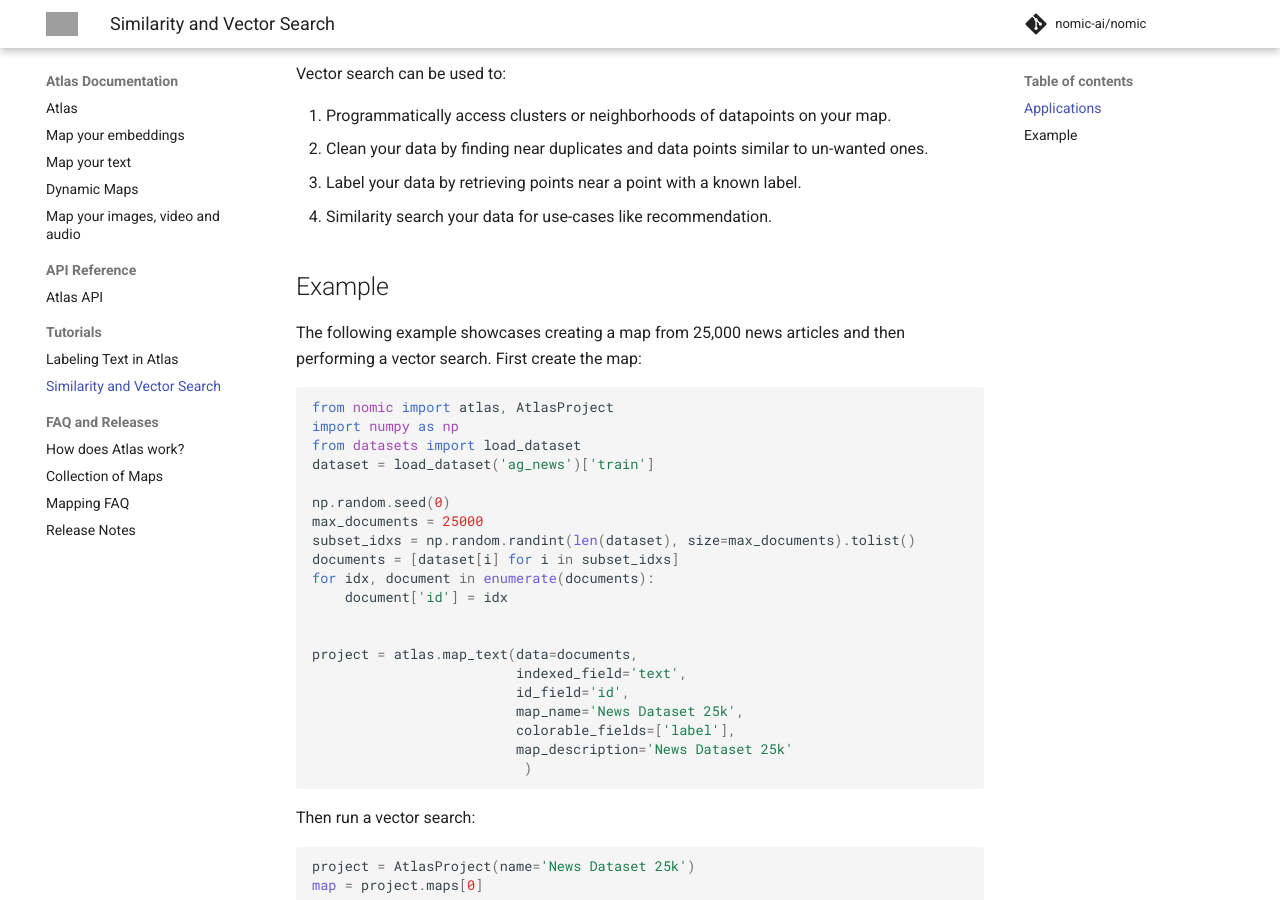
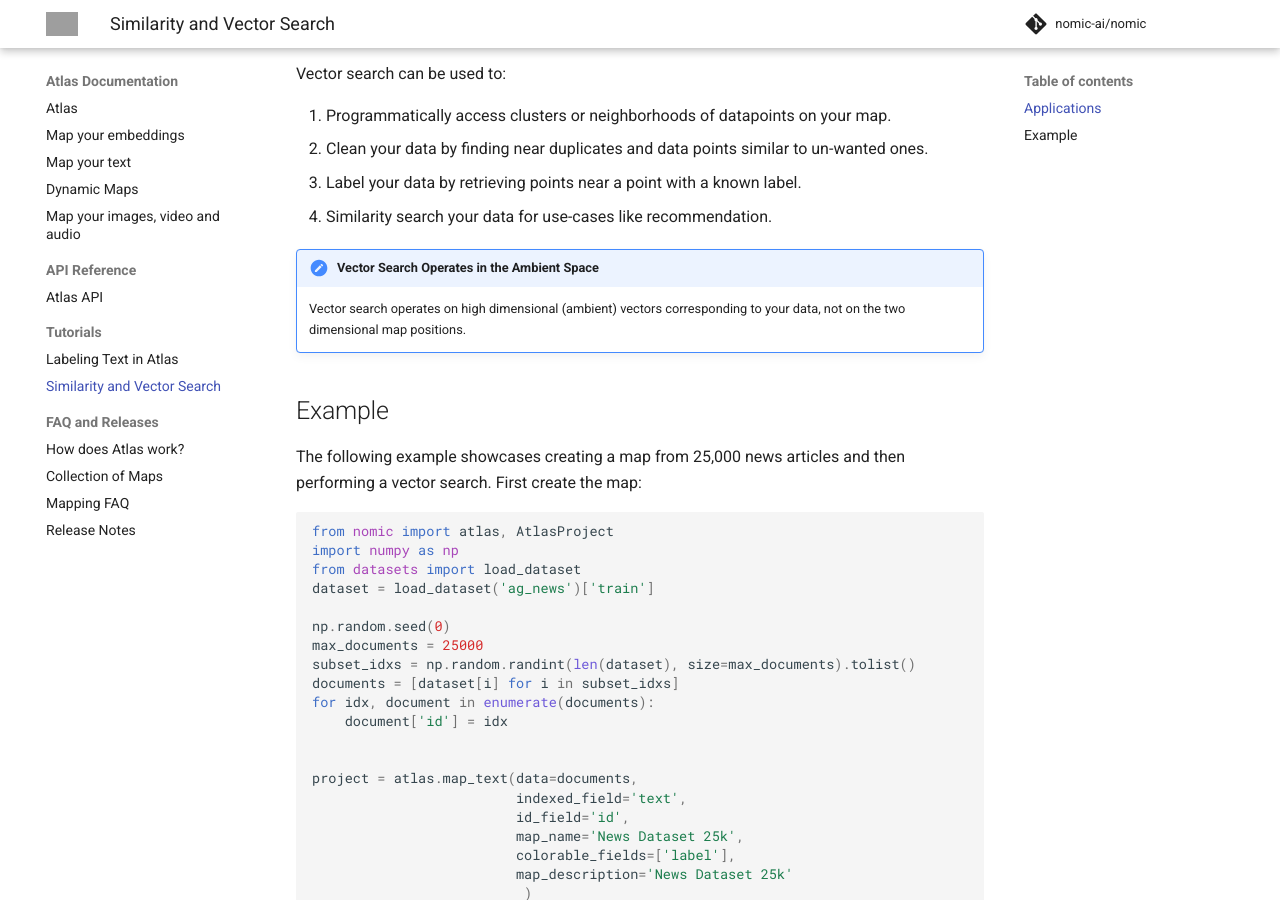
Before and after one commit to nomic-ai/nomic, an MkDocs documentation site: the page built from docs/vector_search_in_atlas.md, in a window 1280 px wide and 900 px high, scrolled down 517 px. Built offline with MkDocs 1.6.1 and Material for MkDocs 9.7.7, drawn with Linux system fonts in a browser that asks for light colours; comment, search, counter and statistics services are not loaded; grey boxes are pictures that could not be loaded.

Commit message:
Vector search ambient note

```diff
--- a/docs/vector_search_in_atlas.md
+++ b/docs/vector_search_in_atlas.md
@@ -25,6 +25,9 @@
 3. Similarity search your data for use-cases like recommendation.
 
 
+!!! note "Vector Search Operates in the Ambient Space"
+
+    Vector search operates on high dimensional (ambient) vectors corresponding to your data, not on the two dimensional map positions.
 
 ## Example
 The following example showcases creating a map from 25,000 news articles and then performing a vector search.
```
